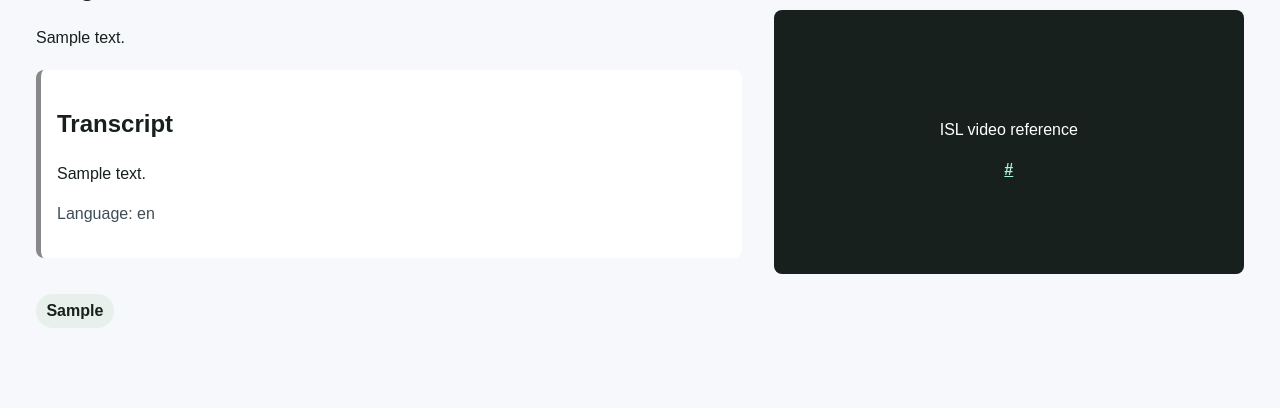
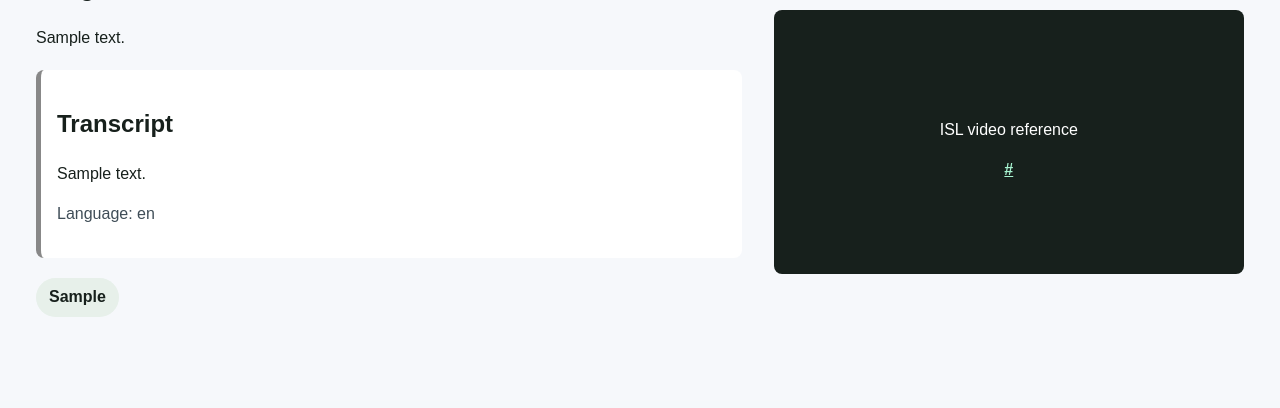
Before and after one commit to Afrojay/Major_group_project, a Django app: a page that uses templates/glossary/sign_detail.html in a window 1280 px wide. Shown: the part 405-813 px from the top of the page. After the commit the page ends 722 px from the top, so only its background shows below. Run offline with Django 5.2, Linux system fonts and the light colour scheme; tables that the repository leaves empty hold one stand-in row (values such as "Sample post"); grey boxes marked "Sample" are stand-in pictures.

Commit message:
Link sign tags to glossary navigation
Turn sign detail tags into navigable links. Category tags now open their category page, organisation tags return to the organisation glossary, and other tags search the glossary for that term. Cover the linked tag payload and fallback markup with tests.

```diff
--- a/glossary/views.py
+++ b/glossary/views.py
@@ -8,6 +8,7 @@ from django.http import Http404, JsonResponse
 from django.shortcuts import get_object_or_404, redirect, render
 from django.urls import reverse
 from django.utils import timezone
+from django.utils.http import urlencode
 from django.views.decorators.http import require_POST
 
 from .forms import AssignedTaskForm, PortalItemForm, SignRequestForm, SignRequestReviewForm
@@ -87,6 +88,7 @@ def _serialise_sign(sign, favourite_ids=None):
         "description": sign.description,
         "usage_context": sign.usage_context,
         "tags": tags,
+        "tag_links": _tag_links_for_sign(sign, tags),
         "video_url": sign.video_url,
         "thumbnail_url": sign.thumbnail_url,
         "is_quick_reference": sign.is_quick_reference,
@@ -101,6 +103,25 @@ def _serialise_sign(sign, favourite_ids=None):
             },
         ),
     }
+
+
+def _tag_links_for_sign(sign, tags=None):
+    tags = tags if tags is not None else [tag.strip() for tag in sign.tags.split(",") if tag.strip()]
+    organisation_url = sign.organisation.get_absolute_url()
+    category_url = sign.category.get_absolute_url()
+    category_name = sign.category.name.lower()
+    organisation_name = sign.organisation.name.lower()
+    tag_links = []
+    for tag in tags:
+        normalised_tag = tag.lower()
+        if normalised_tag == category_name:
+            url = category_url
+        elif normalised_tag == organisation_name:
+            url = organisation_url
+        else:
+            url = f"{organisation_url}?{urlencode({'q': tag})}"
+        tag_links.append({"label": tag, "url": url})
+    return tag_links
 
 
 def _serialise_sign_detail(sign, transcript=None, is_favourite=False, can_favourite=False):
@@ -439,6 +460,7 @@ def sign_detail(request, organisation_slug, sign_slug):
                 is_favourite=is_favourite,
                 can_favourite=profile is not None,
             ),
+            "sign_tag_links": _tag_links_for_sign(sign),
         },
     )
 
--- a/static/glossary/styles.css
+++ b/static/glossary/styles.css
@@ -924,6 +924,30 @@ textarea {
   padding: .3rem .65rem;
 }
 
+.tag-links {
+  display: flex;
+  flex-wrap: wrap;
+  gap: .5rem;
+  margin: 1.25rem 0;
+}
+
+.tag-links a {
+  background: #e7f0ea;
+  border: 1px solid transparent;
+  border-radius: 999px;
+  color: #17201c;
+  display: inline-block;
+  font-weight: 800;
+  padding: .4rem .75rem;
+  text-decoration: none;
+}
+
+.tag-links a:hover,
+.tag-links a:focus {
+  border-color: var(--accent);
+  box-shadow: 0 0 0 3px color-mix(in srgb, var(--accent) 14%, transparent);
+}
+
 .message {
   align-items: center;
   background: #e7f0ea;
--- a/templates/glossary/sign_detail.html
+++ b/templates/glossary/sign_detail.html
@@ -37,7 +37,9 @@
       <p class="muted">Language: [[ sign.transcript.language ]]</p>
     </section>
 
-    <p v-if="sign.tags.length" class="tags">[[ sign.tags.join(', ') ]]</p>
+    <nav v-if="sign.tag_links.length" class="tag-links" aria-label="Related glossary tags">
+      <a v-for="tag in sign.tag_links" :key="tag.label" :href="tag.url">[[ tag.label ]]</a>
+    </nav>
 
     <p v-if="statusMessage" class="message" aria-live="polite">[[ statusMessage ]]</p>
 
@@ -103,8 +105,12 @@
       </section>
     {% endif %}
 
-    {% if sign.tags %}
-      <p class="tags">{{ sign.tags }}</p>
+    {% if sign_tag_links %}
+      <nav class="tag-links" aria-label="Related glossary tags">
+        {% for tag in sign_tag_links %}
+          <a href="{{ tag.url }}">{{ tag.label }}</a>
+        {% endfor %}
+      </nav>
     {% endif %}
 
     {% if staff_profile %}
```
Also changed, not shown: glossary/tests.py (+8 -0 lines).
